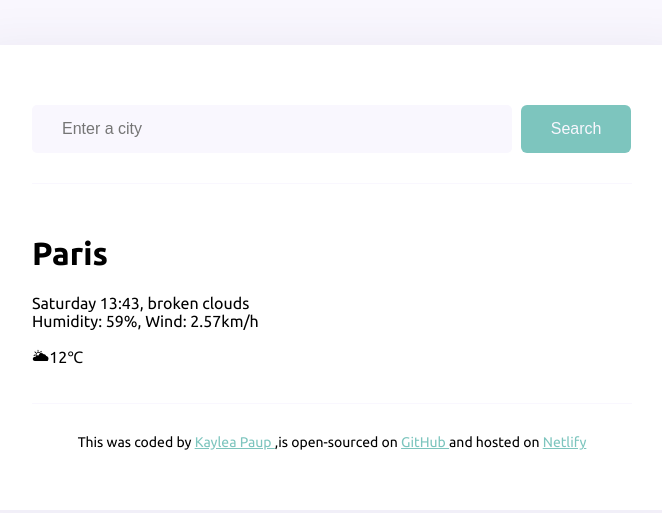
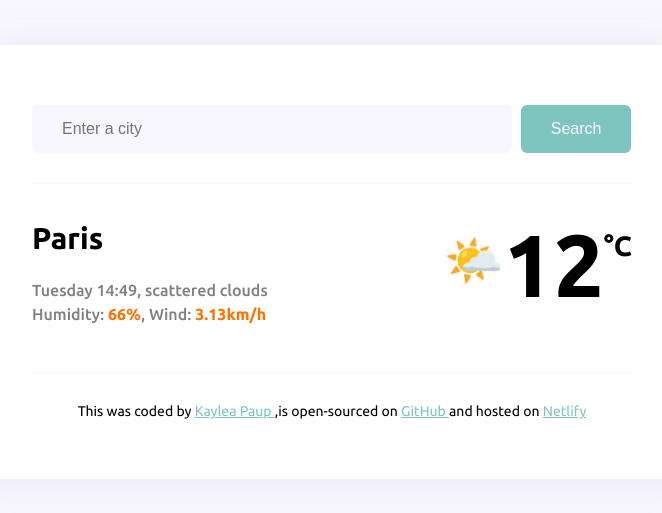
Before and after one commit to paupyk/Meteo-project, a plain HTML site: page index.html in a window 1280 px wide. Shown: the whole page, without its empty margins (308-970 px from the left). Drawn offline with Linux system fonts and the light colour scheme.

Commit message:
Added basic CSS

```diff
--- a/index.html
+++ b/index.html
@@ -26,16 +26,20 @@
         </form>
       </header>
       <main>
-        <div>
-          <div class="weather-app-data">
+        <div class="weather-app-data">
+          <div>
             <h1 class="weather-app-city">Paris</h1>
             <p class="weather-app-details">
-              Saturday 13:43, broken clouds
+              Tuesday 14:49, scattered clouds
               <br />
-              Humidity: 59%, Wind: 2.57km/h
+              Humidity: <strong>66%</strong>, Wind: <strong>3.13km/h</strong>
             </p>
           </div>
-          <div class="weather-app-temperature">🌥12℃</div>
+          <div class="weather-app-temperature-container">
+            <div class="weather-app-icon">🌤️</div>
+            <div class="weather-app-temperature">12</div>
+            <div class="weather-app-unit">°C</div>
+          </div>
         </div>
       </main>
       <footer>
--- a/src/styles.css
+++ b/src/styles.css
@@ -41,9 +41,47 @@ footer {
   padding: 15px 30px;
 }
 .weather-app-data {
-  display: flexbox;
+  display: flex;
   justify-content: space-between;
 }
 main {
   padding: 30px 0;
 }
+.weather-app-city {
+  margin: 0;
+  font-size: 30px;
+  line-height: 48px;
+}
+.weather-app-details {
+  color: gray;
+  font-weight: 500;
+  font-size: 16px;
+  line-height: 24px;
+}
+.weather-app-details strong {
+  color: #fe7200;
+}
+.weather-app-temperature {
+  display: flex;
+  justify-content: right;
+  padding: -20px 0 0 0;
+}
+.weather-app-temperature-container {
+  align-content: space-between;
+  display: flex;
+  justify-content: right;
+}
+.weather-app-temperature {
+  font-size: 88px;
+  font-weight: bold;
+}
+.weather-app-icon {
+  font-size: 48px;
+  margin-top: 18px;
+  margin-left: 10px;
+}
+.weather-app-unit {
+  font-size: 28px;
+  font-weight: bold;
+  margin-top: 16px;
+}
```
